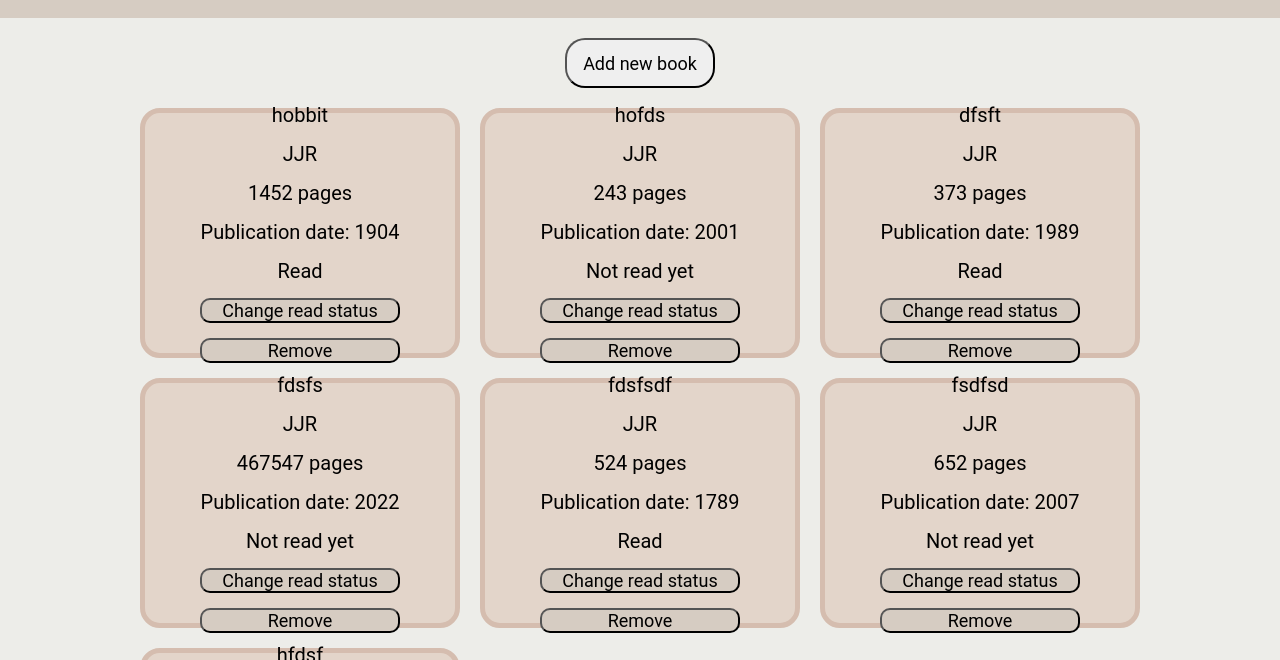
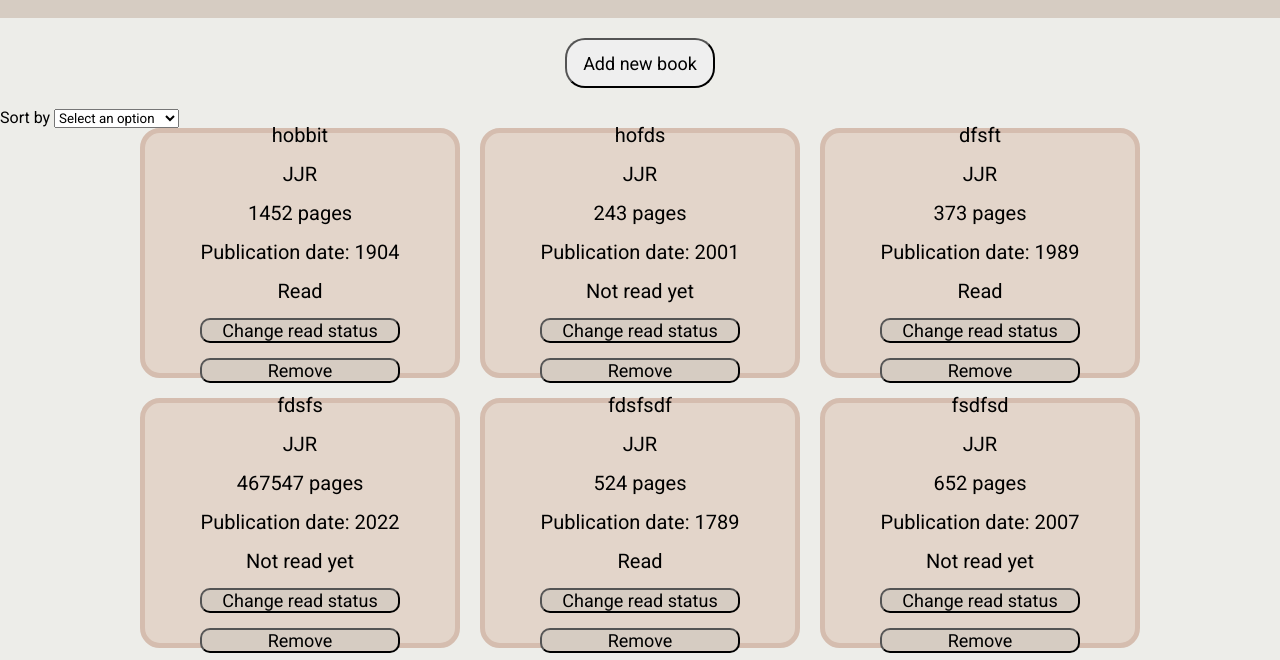
Before and after one commit to guihi1/library, a plain HTML site: page index.html in a window 1280 px wide. Shown: the part 100-760 px from the top of the page. Drawn offline with Linux system fonts and the light colour scheme.

Commit message:
Add select, new input and link font

```diff
--- a/index.html
+++ b/index.html
@@ -6,6 +6,7 @@
     <meta name="viewport" content="width=device-width, initial-scale=1.0">
     <script src="index.js" defer></script>
     <link rel="stylesheet" href="styles.css">
+    <link rel="stylesheet" href="https://fonts.googleapis.com/css?family=Roboto">
     <title>Document</title>
 </head>
 <body>
@@ -14,12 +15,20 @@
         <h1>Library</h1>
     </header>
     <button type="submit" class="add-button">Add new book</button>
+    <label for="sort" class="sort-by">Sort by</label>
+    <select name="sort" id="sort" class="select">
+        <option value="">Select an option</option>
+        <option value="pages">Number of pages</option>
+        <option value="date">Publication date</option>
+    </select>
     <form action="" method="post" id="form">
         <fieldset>
             <label for="name">Book title</label>
             <input type="text" name="title" id="name">
             <label for="author">Author</label>
             <input type="text" name="author" id="author">
+            <label for="date">Publication date</label>
+            <input type="text" name="date" id="date">
             <label for="pages">Number of pages</label>
             <input type="text" name="pages" id="pages">
             <div class="radio">
```
